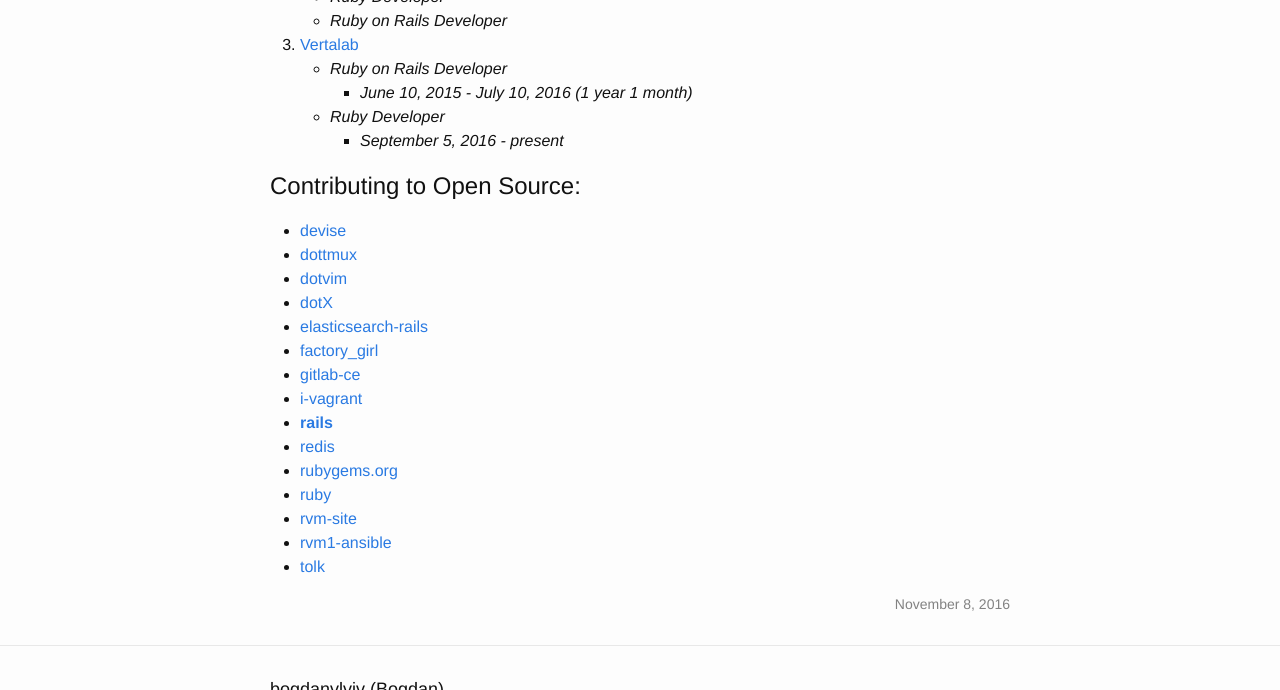
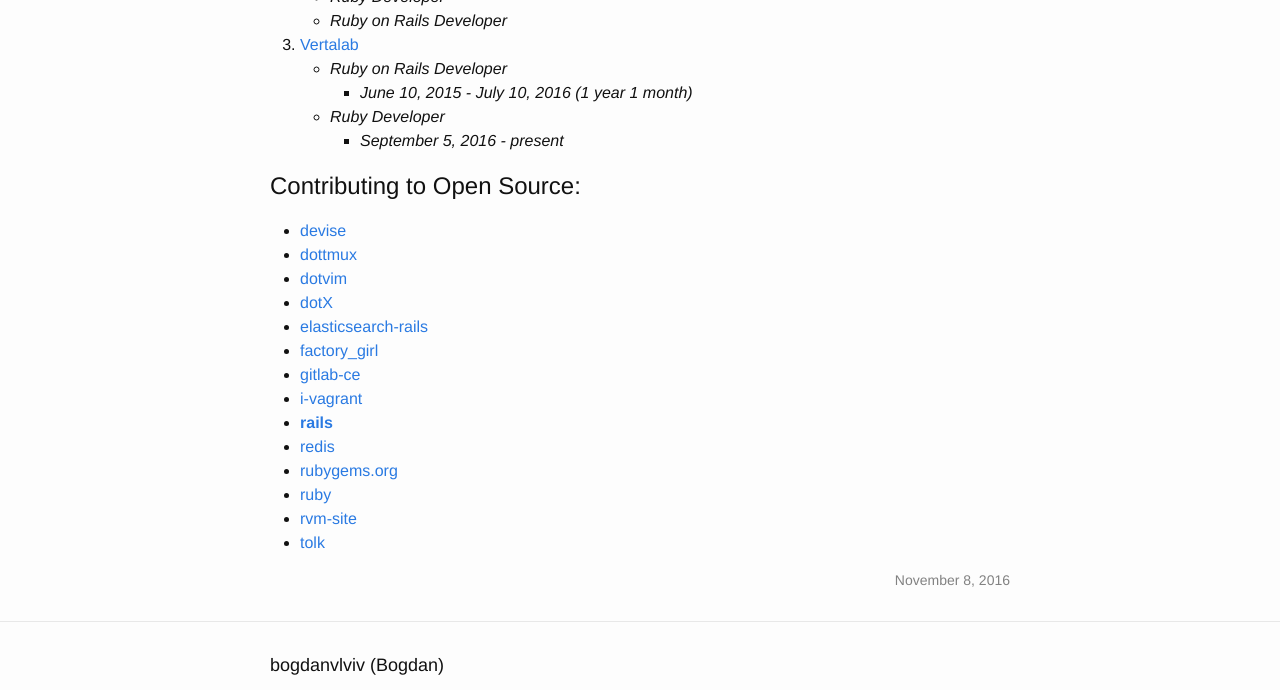
Before and after one commit to crowdpro3/bogdanvlviv.github.io, a Jekyll site: the page built from resume.html, in a window 1280 px wide and 900 px high, scrolled down 2075 px, cut to the strip 0-690 px from the top of the window. Built offline with Jekyll 4.4.1, drawn with Linux system fonts in a browser that asks for light colours; comment, search, counter and statistics services are not loaded.

Commit message:
remove rvm1-ansible from contributing group

```diff
--- a/resume.html
+++ b/resume.html
@@ -179,7 +179,6 @@
     <li><a href="https://github.com/rubygems/rubygems.org/commits/master?author=bogdanvlviv" target="_blank">rubygems.org</a></li>
     <li><a href="https://github.com/ruby/ruby/pulls?utf8=%E2%9C%93&q=author%3Abogdanvlviv" target="_blank">ruby</a></li>
     <li><a href="https://github.com/rvm/rvm-site/commits/master?author=bogdanvlviv" target="_blank">rvm-site</a></li>
-    <li><a href="https://github.com/rvm/rvm1-ansible/commits/master?author=bogdanvlviv" target="_blank">rvm1-ansible</a></li>
     <li><a href="https://github.com/tolk/tolk/commits/master?author=bogdanvlviv" target="_blank">tolk</a></li>
   </ul>
 
```
